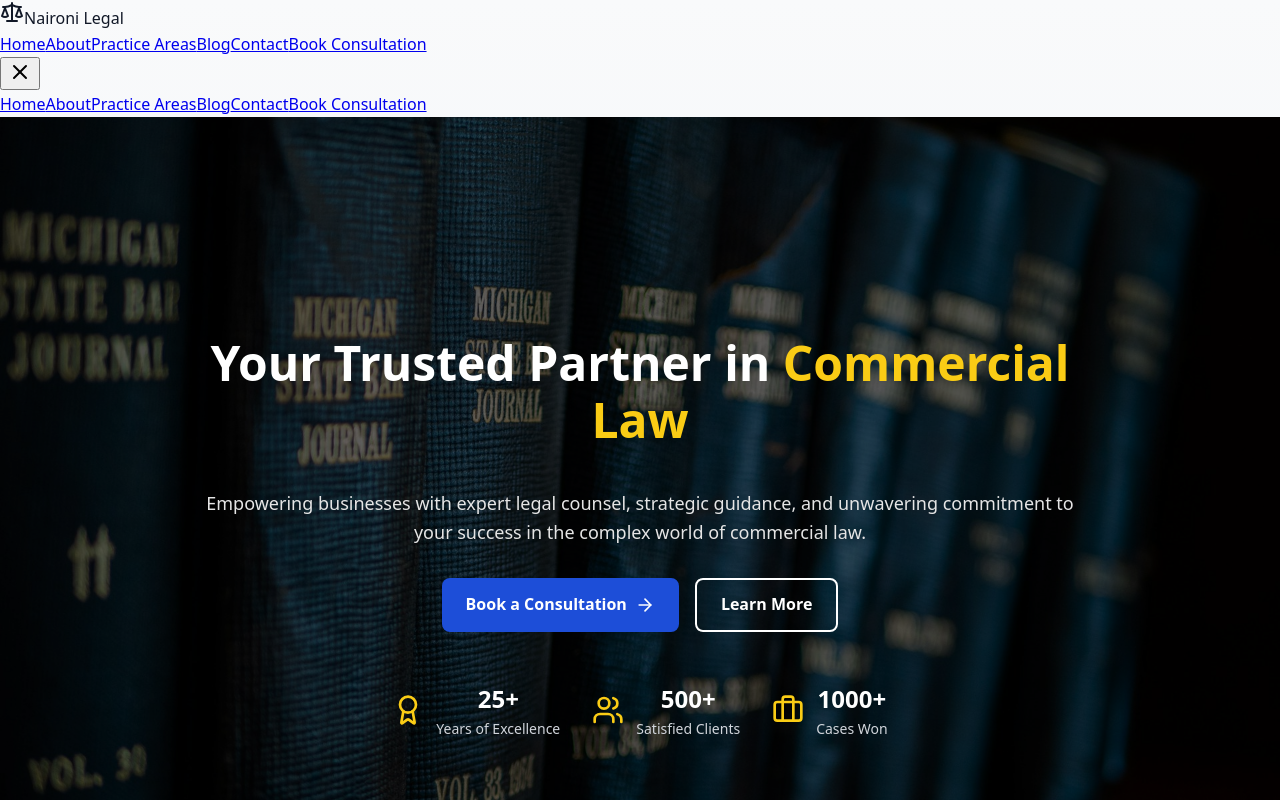
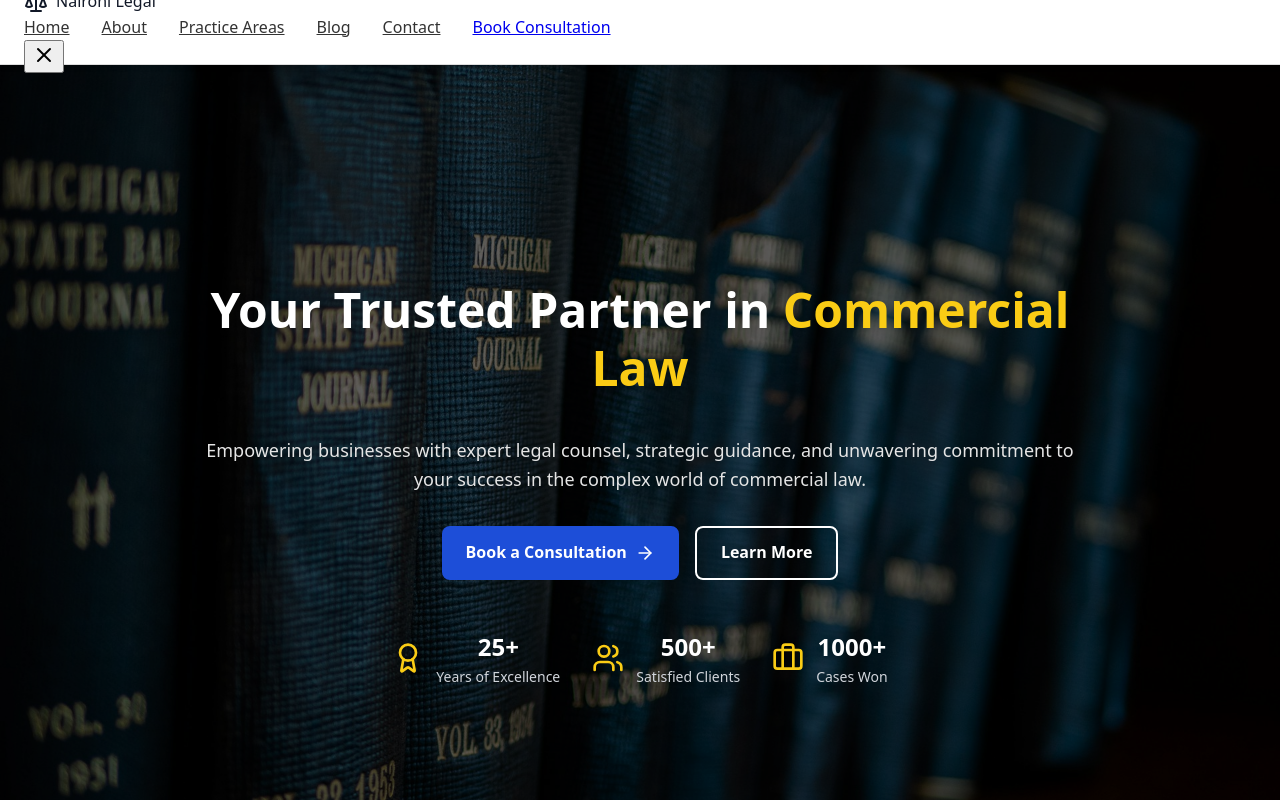
Before and after one commit to langat68/Tes-Tai-and-Co.-Advocates, a React (Vite) app in the folder testai/: page / in a window 1280 px wide. Both pictures are taken after a click on the button 20 px from the left and 73 px from the top of the page. Built offline with nearby package versions, Linux system fonts and the light colour scheme.

Commit message:
added matching classes to my scss

```diff
--- a/testai/src/components/Navabar.tsx
+++ b/testai/src/components/Navabar.tsx
@@ -1,6 +1,6 @@
-import { useState } from "react";
+import React, { useState } from "react";
 import { Menu, X, Scale } from "lucide-react";
-import "../Styling/Navbar.scss"
+import "../Styling/Navbar.scss";
 
 const Navbar: React.FC = () => {
     const [isMenuOpen, setIsMenuOpen] = useState(false);
@@ -14,32 +14,23 @@ const Navbar: React.FC = () => {
     ];
 
     return (
-        <nav className="bg-background border-b border-border sticky top-0 z-50 shadow-elegant">
-            <div className="max-w-7xl mx-auto px-4 sm:px-6 lg:px-8">
-                <div className="flex justify-between items-center h-16">
+        <nav className="navbar">
+            <div className="navbar__container">
+                <div className="navbar__content">
                     {/* Logo */}
-                    <div className="flex items-center space-x-2">
-                        <Scale className="h-8 w-8 text-accent-gold" />
-                        <span className="text-xl font-serif font-semibold text-primary">
-                            Naironi Legal
-                        </span>
+                    <div className="navbar__logo">
+                        <Scale className="navbar__logo-icon" />
+                        <span className="navbar__logo-text">Naironi Legal</span>
                     </div>
 
                     {/* Desktop Navigation */}
-                    <div className="hidden md:flex items-center space-x-8">
+                    <div className="navbar__links">
                         {navLinks.map((link) => (
-                            <a
-                                key={link.label}
-                                href={link.href}
-                                className="text-foreground hover:text-accent-gold transition-colors font-medium"
-                            >
+                            <a key={link.label} href={link.href} className="navbar__link">
                                 {link.label}
                             </a>
                         ))}
-                        <a
-                            href="#contact"
-                            className="px-4 py-2 rounded-lg bg-accent-gold hover:bg-accent-gold/90 text-accent-gold-foreground font-medium transition-colors"
-                        >
+                        <a href="#contact" className="navbar__cta">
                             Book Consultation
                         </a>
                     </div>
@@ -47,30 +38,31 @@ const Navbar: React.FC = () => {
                     {/* Mobile Menu Button */}
                     <button
                         onClick={() => setIsMenuOpen(!isMenuOpen)}
-                        className="md:hidden text-foreground hover:text-accent-gold transition-colors"
+                        className="navbar__menu-button"
                     >
-                        {isMenuOpen ? <X className="h-6 w-6" /> : <Menu className="h-6 w-6" />}
+                        {isMenuOpen ? (
+                            <X className="navbar__menu-icon" />
+                        ) : (
+                            <Menu className="navbar__menu-icon" />
+                        )}
                     </button>
                 </div>
 
                 {/* Mobile Navigation */}
                 {isMenuOpen && (
-                    <div className="md:hidden py-4 border-t border-border">
-                        <div className="flex flex-col space-y-4">
+                    <div className="navbar__mobile">
+                        <div className="navbar__mobile-links">
                             {navLinks.map((link) => (
                                 <a
                                     key={link.label}
                                     href={link.href}
-                                    className="text-foreground hover:text-accent-gold transition-colors font-medium"
+                                    className="navbar__mobile-link"
                                     onClick={() => setIsMenuOpen(false)}
                                 >
                                     {link.label}
                                 </a>
                             ))}
-                            <a
-                                href="#contact"
-                                className="px-4 py-2 rounded-lg bg-accent-gold hover:bg-accent-gold/90 text-accent-gold-foreground font-medium mt-4 transition-colors text-center"
-                            >
+                            <a href="#contact" className="navbar__mobile-cta">
                                 Book Consultation
                             </a>
                         </div>
```
